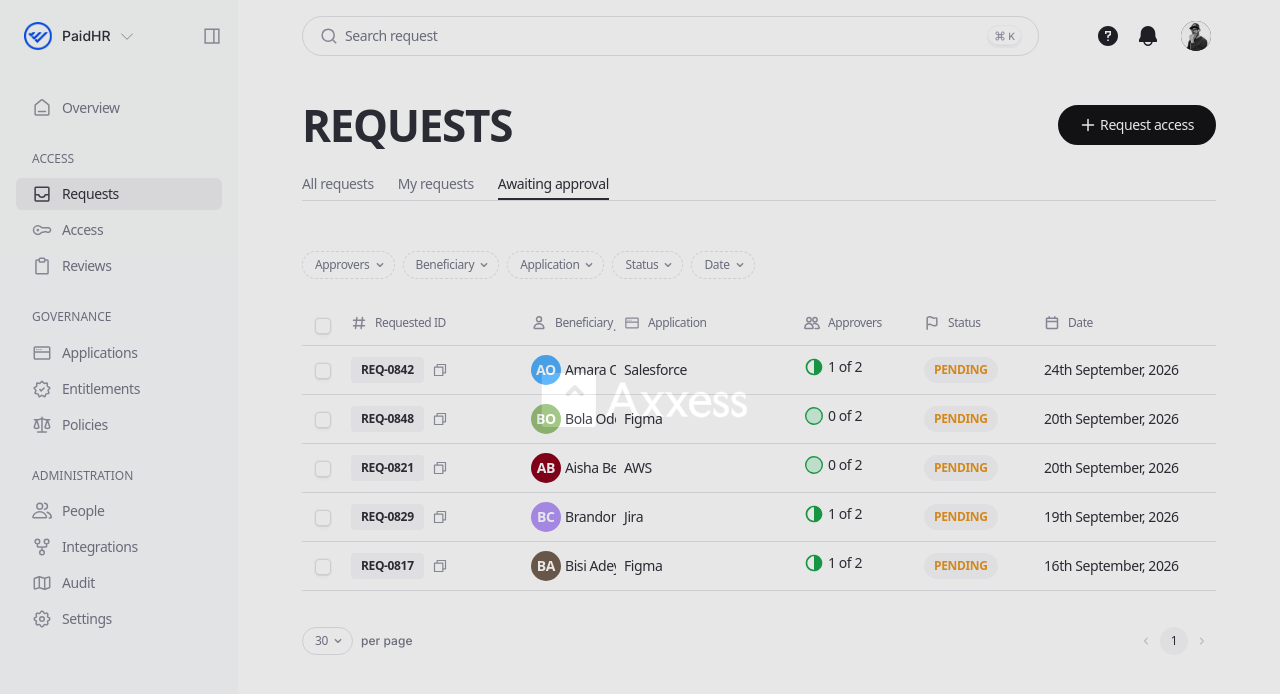
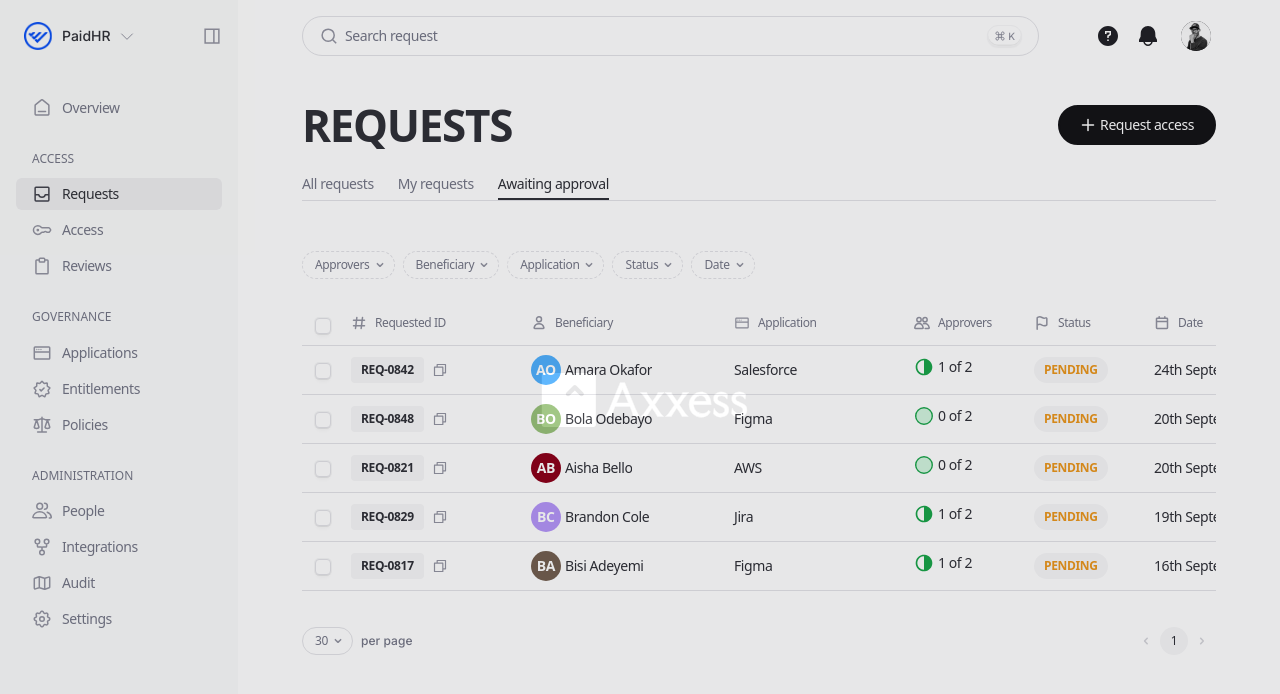
Before and after one commit to The-HighO/Axxess, a React (Vite) app: page / in a window 1280 px wide. Shown: the top 694 px of the page. Built offline with nearby package versions, Linux system fonts and the light colour scheme; a web font is replaced by a local one.

Commit message:
Truncate long beneficiary names in requests table

```diff
--- a/src/pages/requests/RequestsPage.css
+++ b/src/pages/requests/RequestsPage.css
@@ -19,7 +19,9 @@
 .rq__table-wrap { overflow-x: auto; }
 .rq-table {
   width: 100%;
-  min-width: 960px;
+  /* The fixed columns take 867px; the rest goes to Beneficiary, which keeps at least ~200px.
+     Narrower screens scroll the table sideways instead of squeezing it. */
+  min-width: 1070px;
   border-collapse: collapse;
   table-layout: fixed;
   font: 400 14px/var(--leading) var(--font-sans);
@@ -84,6 +86,10 @@
 .rq-table__empty:hover { background: none !important; }
 
 .rq-person { display: inline-flex; align-items: center; gap: var(--space-xs); font-weight: 500; color: var(--grayscale-800); }
+/* In the table the name shrinks with its column and ends in "…" rather than being cut */
+.rq-person--lg { max-width: 100%; vertical-align: middle; }
+.rq-person--lg > .axo-avatar { flex: none; }
+.rq-person__name { min-width: 0; overflow: hidden; text-overflow: ellipsis; }
 .rq-approvers { display: inline-flex; align-items: center; gap: var(--space-xs); }
 .rq-approvers__icon { color: var(--primary-base); }
 
--- a/src/pages/requests/RequestsPage.tsx
+++ b/src/pages/requests/RequestsPage.tsx
@@ -252,7 +252,7 @@
                       <td>
                         <span className="rq-person rq-person--lg">
                           <Avatar size={30} name={beneficiary.name} color={beneficiary.color} />
-                          {beneficiary.name}
+                          <span className="rq-person__name">{beneficiary.name}</span>
                         </span>
                       </td>
                       <td>{applicationById(r.applicationId).name}</td>
```
